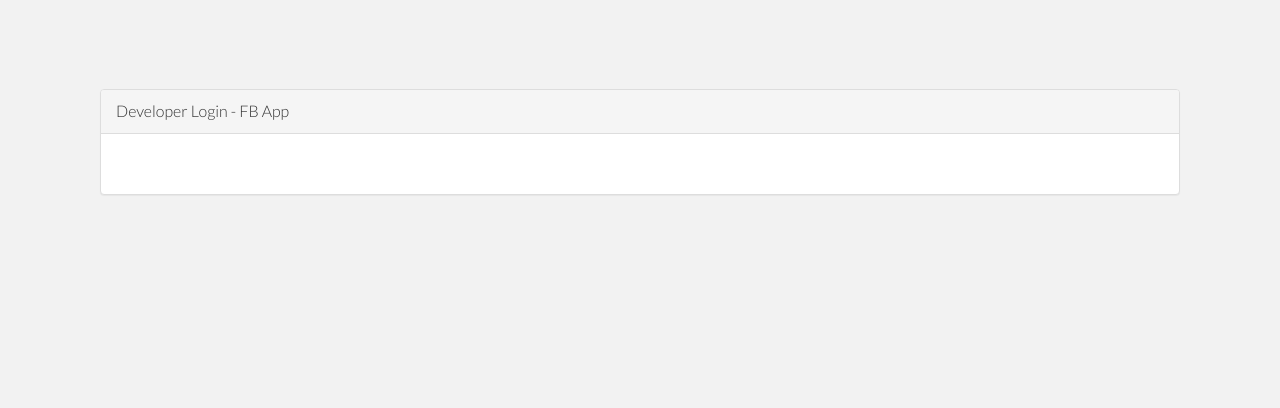
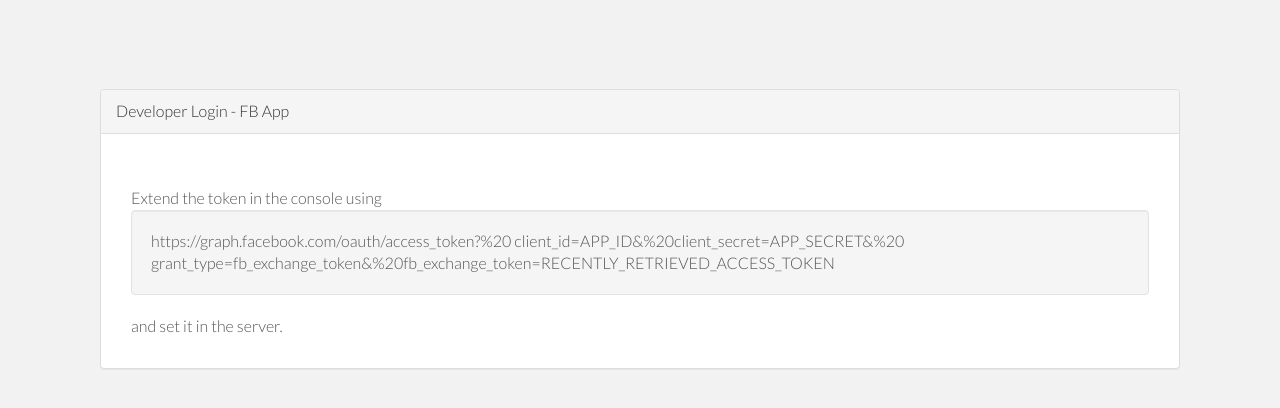
Before and after one commit to prateek68/findmystuff, a Django app: page /fb/login/ in a window 1280 px wide. Shown: the part 51-459 px from the top of the page. Run offline with Django 3.2, Linux system fonts and the light colour scheme; parts of the project's set-up code (start-up, migrations or seed data) failed here and were passed over; some libraries are stand-ins or nearby versions.

Commit message:
Added instructions in fb login page

```diff
--- a/lostnfound/templates/fb_login.html
+++ b/lostnfound/templates/fb_login.html
@@ -89,10 +89,14 @@
     <div class="panel-heading">
       Developer Login - FB App
     </div>
-    <div style="padding: 30px 30px 30px 30px;">
-      <fb:login-button scope="public_profile,email" onlogin="checkLoginState();"></fb:login-button>
-      <div id="status"></div>
-    </div>
+      <div style="padding: 30px 30px 30px 30px;">
+        <fb:login-button scope="public_profile,email" onlogin="checkLoginState();"></fb:login-button>
+        <div id="status"></div>
+        <br />
+        Extend the token in the console using <div class="well">https://graph.facebook.com/oauth/access_token?%20
+        client_id=APP_ID&%20client_secret=APP_SECRET&%20
+        grant_type=fb_exchange_token&%20fb_exchange_token=RECENTLY_RETRIEVED_ACCESS_TOKEN</div> and set it in the server.
+      </div>
   </div>
 </div>
 {% endblock %}
```
